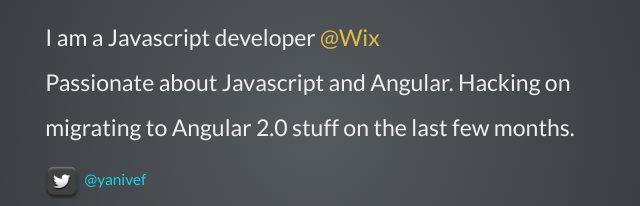
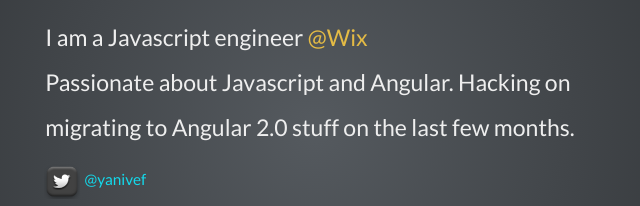
Before and after one commit to yanivefraim/be-ready-for-angular2-today, a website: page index.html in a window 1280 px wide. Both pictures are taken after a click on the element 1251 px from the left and 734 px from the top of the page. Shown: the part 271-477 px from the top of the page, 326-966 px from the left. Drawn offline with Linux system fonts and the light colour scheme.

Commit message:
minor change

```diff
--- a/index.html
+++ b/index.html
@@ -64,7 +64,7 @@
 				<div class="sl-block" data-block-type="image" data-block-id="ff0d6ea7bd24667a12265285a221178d" style="position: absolute;min-width: 30px; min-height: 30px; width: 194px; height: 345.059288537549px;position: absolute; left: 80px; top: 200px;"><div class="sl-block-content" style="z-index: 11; opacity: 0.82;"><img style="visibility: visible;" data-natural-width="506" data-natural-height="900" src="./images/about_me.JPG"></div></div>
 
 				<div class="sl-block" data-block-type="text" data-block-id="949c4a04ec50dc6e68d49b9b1376d5ca" style="height: auto; min-width: 30px; min-height: 30px; width: 640px;position: absolute; left: 320px; top: 183px;"><div class="sl-block-content" data-placeholder-tag="p" data-placeholder-text="Text" style="z-index: 12; text-align: left;">
-				<p><span style="font-size:24px">I am a Javascript developer <span style="color:#e4bb45">@Wix</span></span></p>
+				<p><span style="font-size:24px">I am a Javascript engineer <span style="color:#e4bb45">@Wix</span></span></p>
 
 				<p><span style="font-size:24px">
 Passionate about Javascript and Angular.
```
